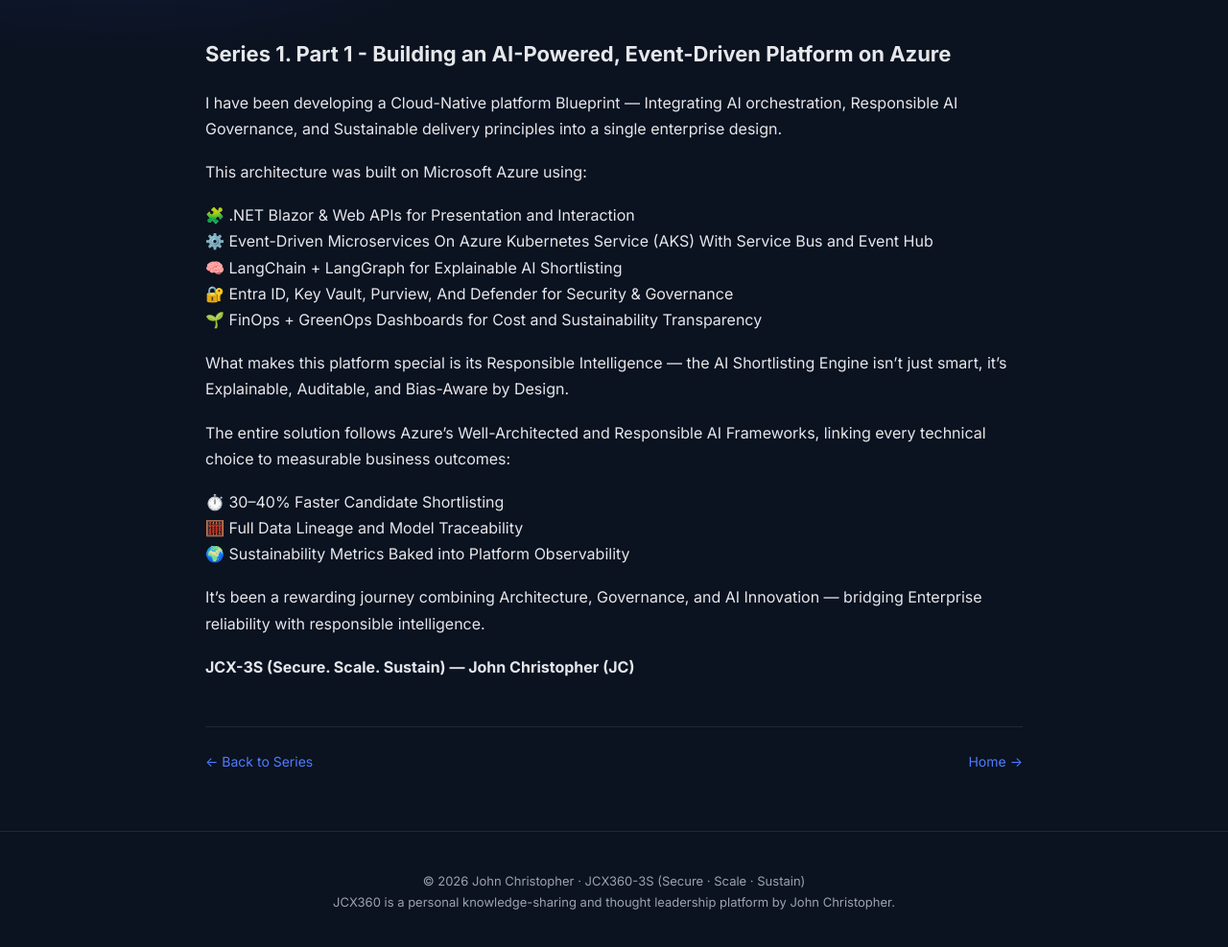
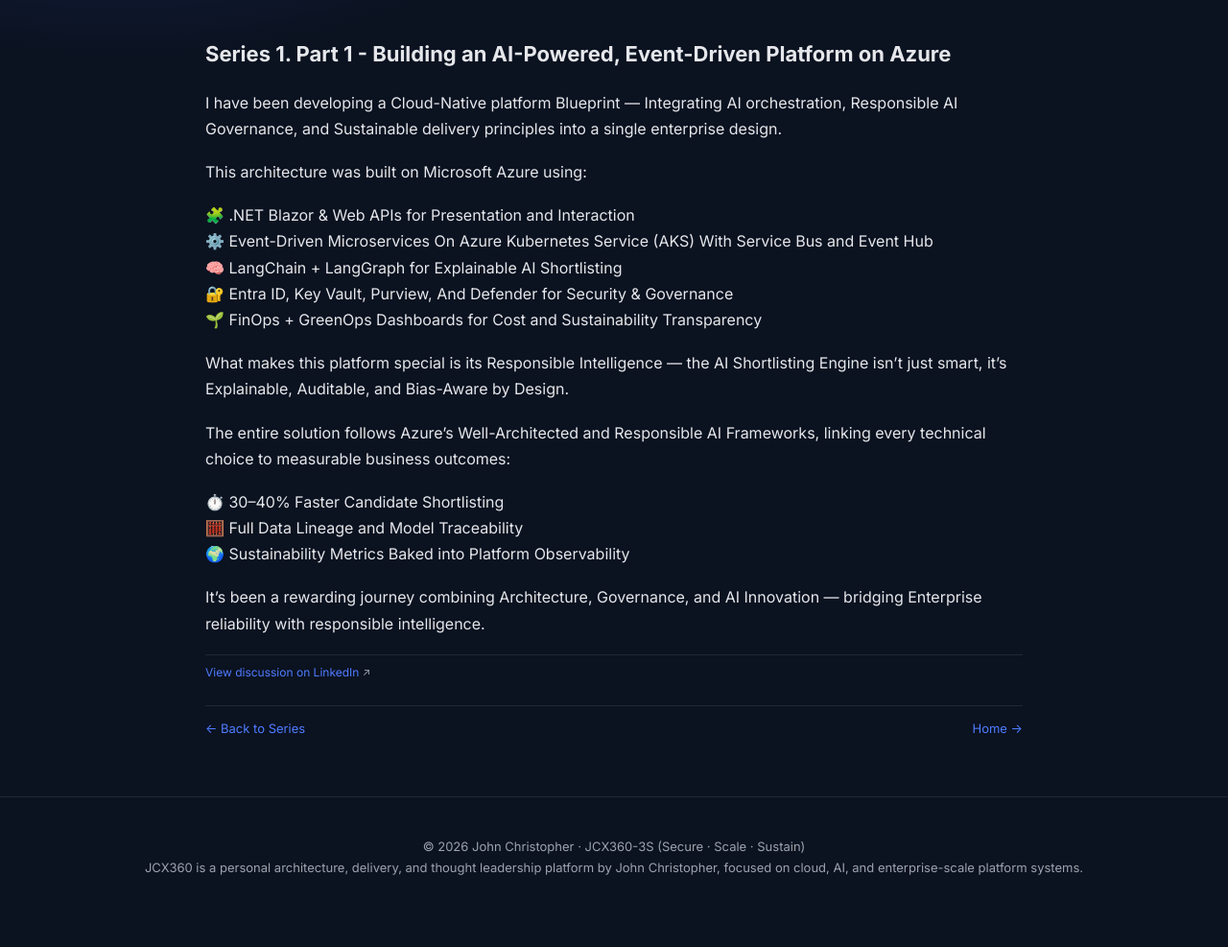
Before and after one commit to JCMSworld/JCX360, a plain HTML site: page series/series-1-post-1.html in a window 1280 px wide. Shown: the part 75-1062 px from the top of the page at 96% size. After the commit the page ends 1031 px from the top, so only its background shows below. Drawn offline with Linux system fonts and the light colour scheme.

Commit message:
Update series-1-post-1.html

```diff
--- a/series/series-1-post-1.html
+++ b/series/series-1-post-1.html
@@ -145,6 +145,40 @@
       font-size: 14px;
     }
 
+    .post-external {
+  margin-top: 16px;
+  padding-top: 8px;
+  border-top: 1px solid var(--border);
+  font-size: 12px;
+  color: var(--muted);
+}
+
+.external-link {
+  color: var(--primary);
+  text-decoration: none;
+}
+
+.external-link:hover {
+  text-decoration: underline;
+}
+
+.external-link::after {
+  content: " ↗";
+  font-size: 11px;
+  color: var(--muted);
+}
+
+.post-footer-nav {
+  display: flex;
+  justify-content: space-between;
+  align-items: center;
+  margin-top: 24px;
+  padding-top: 12px;
+  border-top: 1px solid var(--border);
+  font-size: 13px;
+}
+
+
     footer {
       padding: 40px 0;
       border-top: 1px solid var(--border);
@@ -206,12 +240,18 @@
 
 <p>It’s been a rewarding journey combining Architecture, Governance, and AI Innovation — bridging Enterprise reliability with responsible intelligence.
 </p>
+</article>
 
-<p><b>JCX-3S (Secure. Scale. Sustain) — John Christopher (JC)</b>
+<div class="post-external">
+  <a href="https://www.linkedin.com/feed/update/urn:li:activity:7394499583307067393/"
+     target="_blank"
+     rel="noopener noreferrer"
+     class="external-link">
+    View discussion on LinkedIn
+  </a>
+</div>
 
-  </article>
-
-  <div class="post-nav">
+  <div class="post-footer-nav">
     <div>
       <a href="/series/series-1.html">← Back to Series</a>
     </div>
@@ -227,7 +267,7 @@
     © <span id="year"></span> John Christopher · JCX360-3S (Secure · Scale · Sustain)
   </div>
   <span class="footer-note">
-      JCX360 is a personal knowledge-sharing and thought leadership platform by John Christopher.
+    JCX360 is a personal architecture, delivery, and thought leadership platform by John Christopher, focused on cloud, AI, and enterprise-scale platform systems.
     </span>
 </footer>
 
```
